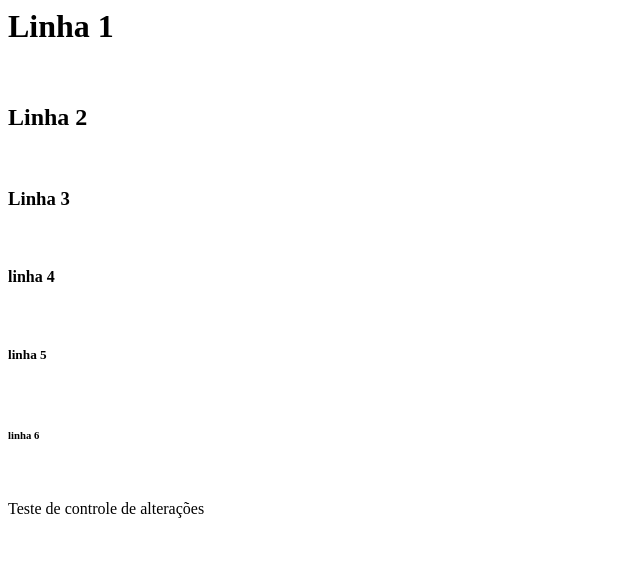
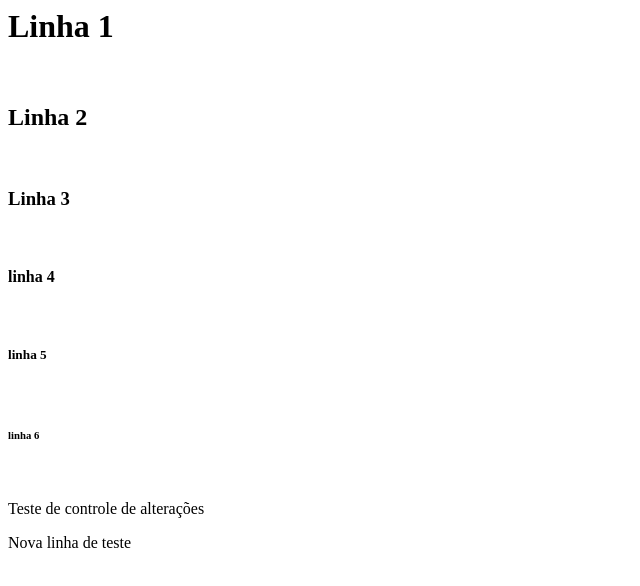
Before and after one commit to dberteli/TesteGit, a plain HTML site: page index.html in a window 1280 px wide. Shown: the whole page, without its empty margins (0-640 px from the left). Drawn offline with Linux system fonts and the light colour scheme.

Commit message:
Mensagem 2

```diff
--- a/index.html
+++ b/index.html
@@ -9,5 +9,6 @@
 <h5>linha 5</h5><br/>
 <h6>linha 6</h6><br/>
 <p> Teste de controle de alterações</p>
+<p> Nova linha de teste</p>
 </body>
 </html>
```
